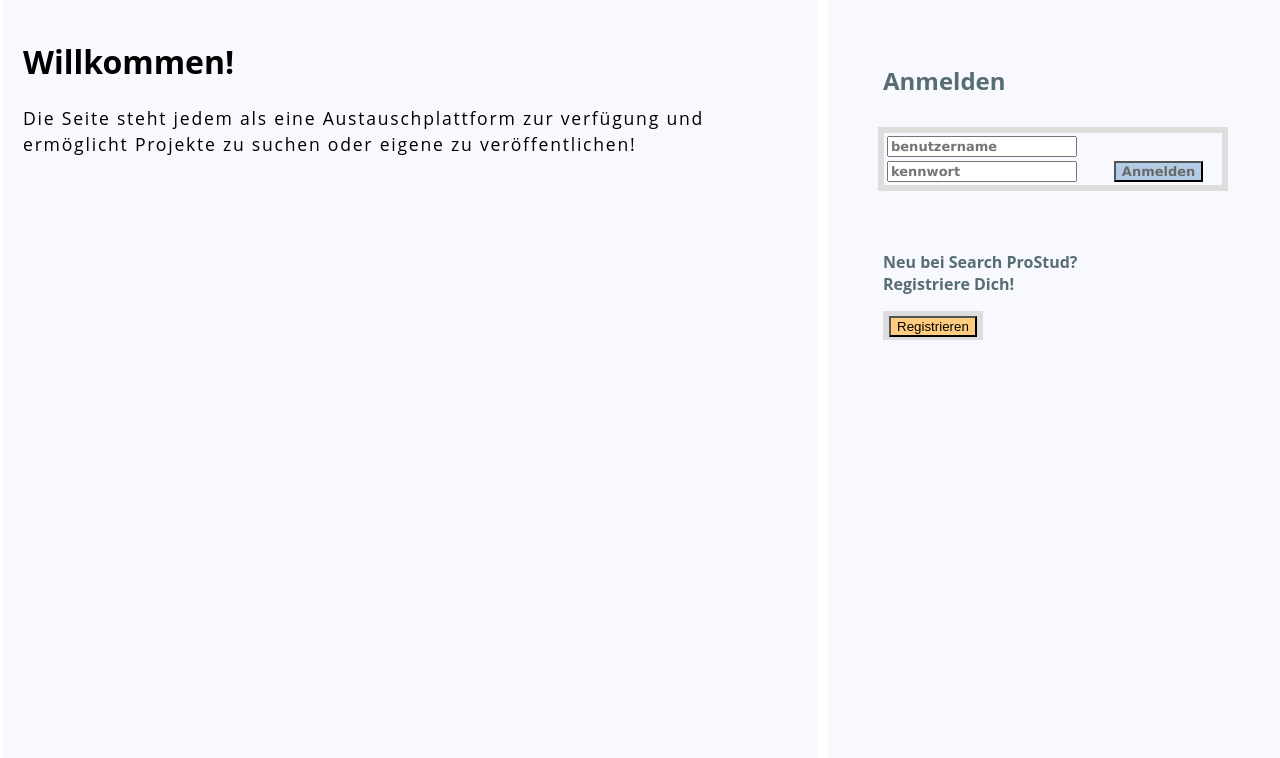
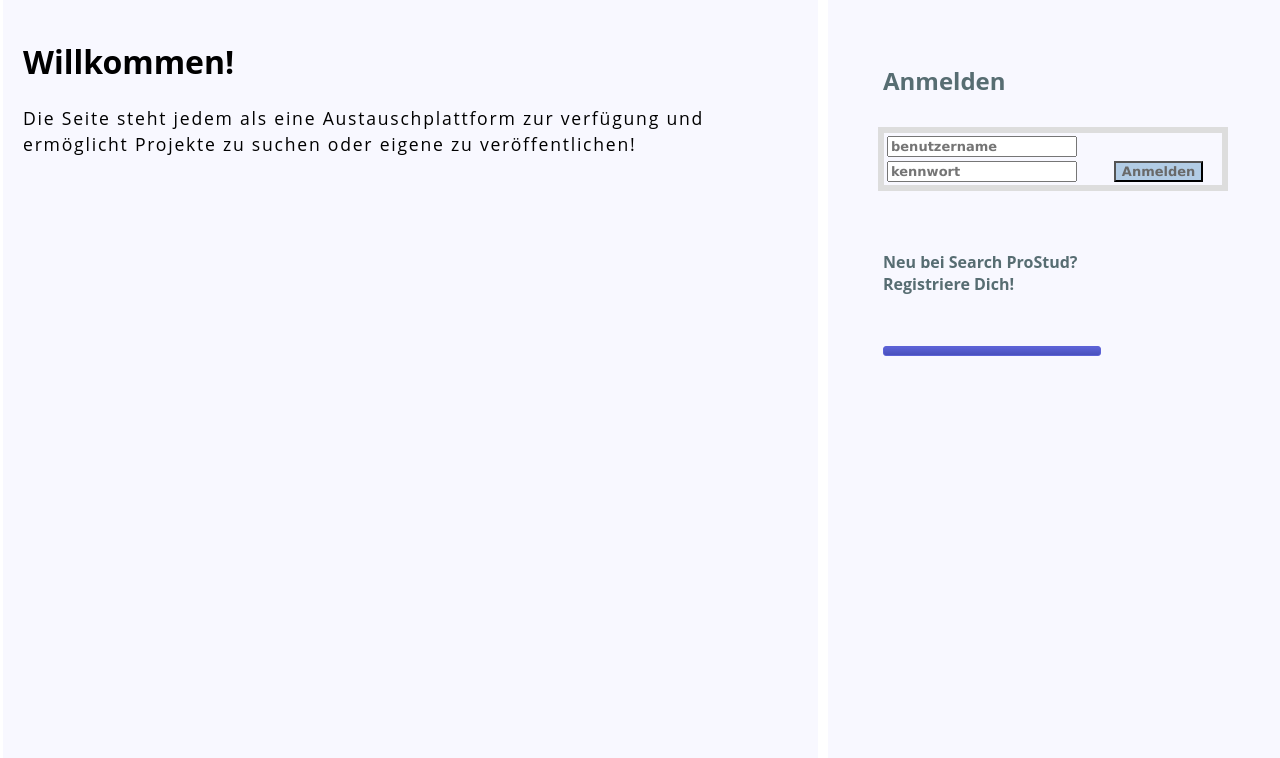
Before and after one commit to esaydin/IFI-Style, a PHP site: page / in a window 1280 px wide; the page is wider, and only the part inside the window is pictured. Shown: the part 159-917 px from the top of that part. Run offline with PHP 8.4, Linux system fonts and the light colour scheme.

Commit message:
Buttons gemacht

```diff
--- a/web/css/main.css
+++ b/web/css/main.css
@@ -57,27 +57,6 @@ input, select {
 
 }
 
-#registrieren1 {
-    // background-color:#DCDCDC;
-    background-color:#FFCC7F;
-    color:#fff;
-    width:200px;
-    border:6px solid #ddd;
-    margin-left: 50px;
-    margin-top: 50px;
-
-}
-
-#registrieren2 {
-    // background-color:#DCDCDC;
-    background-color:#FFCC7F;
-    color:#fff;
-    width:200px;
-    border:6px solid #ddd;
-    margin-left: -210px;
-    margin-top: 30px;
-
-}
 
 #kopfbereich {
     height: 100px;
@@ -442,3 +421,44 @@ ul#Navigation a:hover, ul#Navigation span {
     border-radius: 4px;
 
 }
+
+
+#registrierung {
+	background:-webkit-gradient(linear, left top, left bottom, color-stop(0.05, #5c62d6), color-stop(1, #4951bd));
+	background:-moz-linear-gradient(top, #5c62d6 5%, #4951bd 100%);
+	background:-webkit-linear-gradient(top, #5c62d6 5%, #4951bd 100%);
+	background:-o-linear-gradient(top, #5c62d6 5%, #4951bd 100%);
+	background:-ms-linear-gradient(top, #5c62d6 5%, #4951bd 100%);
+	background:linear-gradient(to bottom, #5c62d6 5%, #4951bd 100%);
+	filter:progid:DXImageTransform.Microsoft.gradient(startColorstr='#5c62d6', endColorstr='#4951bd',GradientType=0);
+	background-color:#5c62d6;
+	-moz-border-radius:3px;
+	-webkit-border-radius:3px;
+	border-radius:3px;
+	border:1px solid #5c62d6;
+	display:inline-block;
+	cursor:pointer;
+	color:#ffffff;
+	font-family:arial;
+	font-size:17px;
+	padding:4px 8px;
+	text-decoration:none;
+	text-shadow:0px 1px 0px #5c62d6;
+        font-weight:100;
+
+}
+#registrierung:hover {
+	background:-webkit-gradient(linear, left top, left bottom, color-stop(0.05, #4951bd), color-stop(1, #5c62d6));
+	background:-moz-linear-gradient(top, #4951bd 5%, #5c62d6 100%);
+	background:-webkit-linear-gradient(top, #4951bd 5%, #5c62d6 100%);
+	background:-o-linear-gradient(top, #4951bd 5%, #5c62d6 100%);
+	background:-ms-linear-gradient(top, #4951bd 5%, #5c62d6 100%);
+	background:linear-gradient(to bottom, #4951bd 5%, #5c62d6 100%);
+	filter:progid:DXImageTransform.Microsoft.gradient(startColorstr='#4951bd', endColorstr='#5c62d6',GradientType=0);
+	background-color:#4951bd;
+}
+#registrierung:active {
+	position:relative;
+	top:1px;
+
+}
--- a/web/index.php
+++ b/web/index.php
@@ -71,12 +71,10 @@ if (!empty($_POST["benutzername"]) && !empty($_POST["kennwort"])) {
                 </table>
             </form>
             <h4 class="reg"> Neu bei Search ProStud?<br> Registriere Dich!</h4>
-            <td colspan="2" align="right">
-                <a href="registrieren.php" id="registrieren1">
-                    <button style="background-color: #FFCC7F ">  Registrieren</button>
-                </a>
-            </td>
+
+                <a href="registrieren.php" id="registrierung" value="Neu Registrieren" style="margin-left: 50px"></a>
             <br />
+
 
     </div>
 </div>
--- a/web/registrieren.php
+++ b/web/registrieren.php
@@ -110,7 +110,7 @@
                 </td>
                 <!--Button für das Registrieren, bei nicht Erfdüllung der Pflichtfelder ist der Button gesperrt-->
                 <td colspan="2" align="right">
-                    <input type="submit" name="registrieren" value="Konto Erstellen" id="registrierung" disabled>
+                    <input type="submit" name="registrieren" value="Registrieren" id="registrierung" disabled>
                 </td>
             </tr> <br />
             <tr>
```
